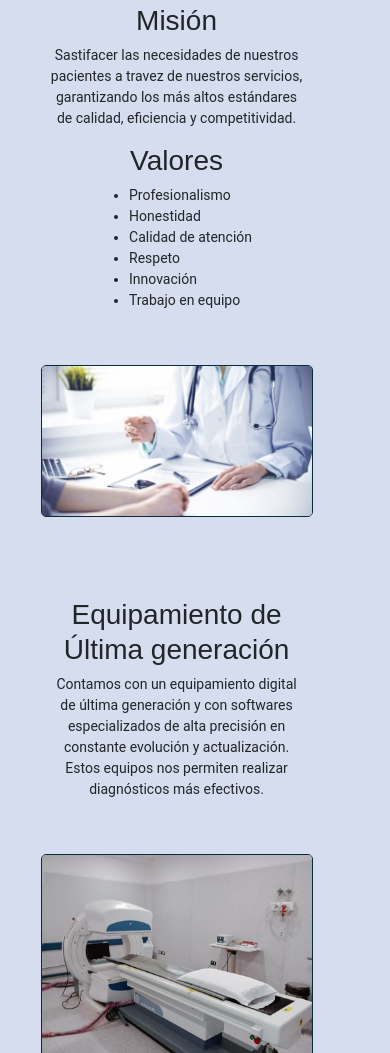
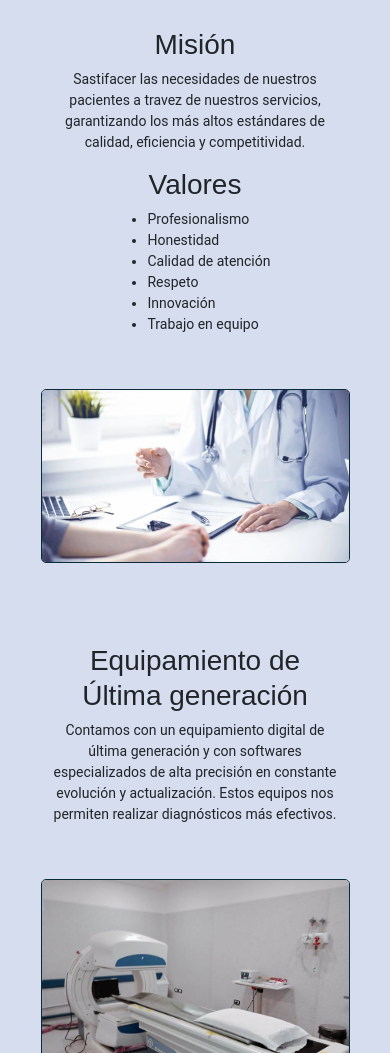
Before and after one commit to MariaGaRodriguez/codoacodo, a plain HTML site: page nosotros.html in a window 390 px wide. Shown: the part 947-2000 px from the top of the page. Drawn offline with nearby package versions, Linux system fonts and the light colour scheme.

Commit message:
Ajustes finales 1

```diff
--- a/css/style.css
+++ b/css/style.css
@@ -222,6 +222,10 @@ html {
   cursor: default;
 }
 
+.max-ancho-contenedor {
+  max-width: 100% !important;
+}
+
 /* Fin Inicialización entorno ===================== */
 
 /* Elementos de interfase de usuario ============== */
@@ -282,7 +286,6 @@ header {
   display: inline-block;
   text-align: left;
 }
-
 /* Fin Listas */
 
 /* Fin Elementos de interfase de usuario ========== */
@@ -514,9 +517,6 @@ h4 {
   justify-content: center;
   padding: 20px;
   width: 100%;
-}
-.nosotros-img img {
-  max-width: 100%;
 }
 
 /* Fin nosotros.html -> General */
@@ -769,7 +769,6 @@ border-bottom: 1px solid #e6dfdc;
   .nosotros {
     display: grid;
     grid-template-columns: 100%;
-    width: 90%;
     padding: 10px;
   }
   .nosotros-img {
--- a/nosotros.html
+++ b/nosotros.html
@@ -66,7 +66,7 @@
                         </p>
                     </div>
                     <div class="nosotros-img">
-                        <img class="borde-1px-todos borde-redondeado-todos" src="./img/sala.jpg" alt="sala" />
+                        <img class="borde-1px-todos borde-redondeado-todos max-ancho-contenedor" src="./img/sala.jpg" alt="sala" />
                     </div>
                     <div class="nosotros-texto">
                         <h3>Misión</h3>
@@ -86,7 +86,7 @@
                         </ul>
                     </div>
                     <div class="nosotros-img">
-                        <img class="borde-1px-todos borde-redondeado-todos" src="./img/misionvalores.jpg" alt="misionvalores" width="563px" />
+                        <img class="borde-1px-todos borde-redondeado-todos max-ancho-contenedor" src="./img/misionvalores.jpg" alt="misionvalores" width="563px" />
                     </div>
                     <div class="nosotros-texto">
                         <h3>Equipamiento de Última generación</h3>
@@ -98,7 +98,7 @@
                         </p>
                     </div>
                     <div class="nosotros-img">
-                        <img class="borde-1px-todos borde-redondeado-todos" src="./img/hospital2.jpeg" alt="hospital2" width="563px" />
+                        <img class="borde-1px-todos borde-redondeado-todos max-ancho-contenedor" src="./img/hospital2.jpeg" alt="hospital2" width="563px" />
                     </div>
                 </div>
             </div>
```
Also changed, not shown: index.html (+1 -1 lines).
